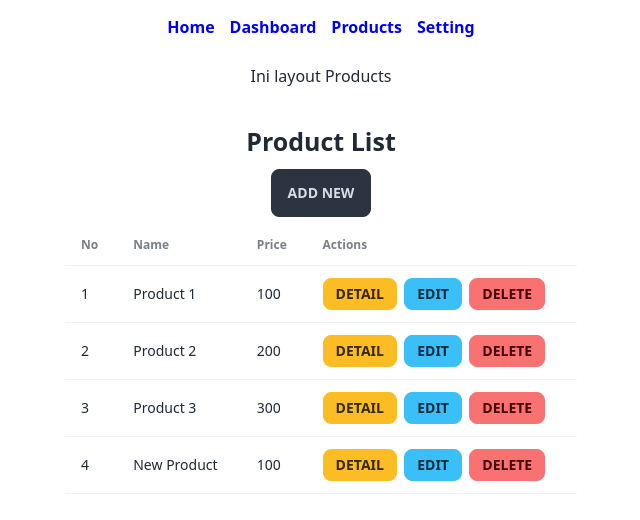
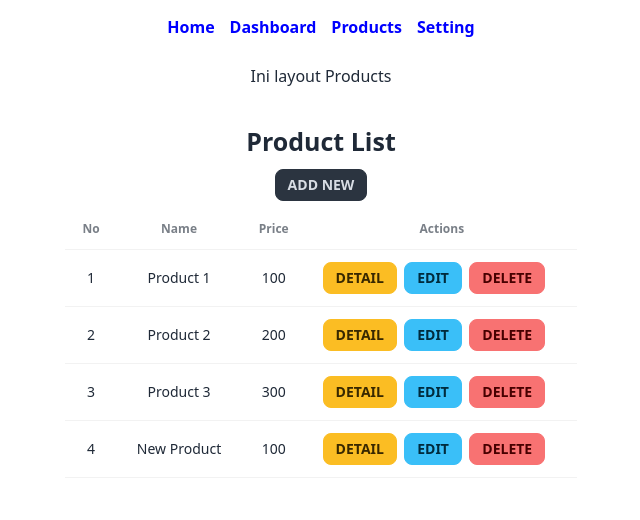
Before and after one commit to awas-galeri/next-js, a Next.js app: page /products in a window 1280 px wide. Shown: the top 520 px of the page, without its empty margins (319-959 px from the left). Built offline with nearby package versions, Linux system fonts and the light colour scheme; data requests are answered from the project's data file.

Commit message:
add fitur read product

```diff
--- a/app/products/addProduct.tsx
+++ b/app/products/addProduct.tsx
@@ -36,7 +36,7 @@ export default function AddProduct() {
 
   return (
     <div>
-      <button className="btn btn-neutral" onClick={handleChange}>
+      <button className="btn btn-neutral btn-sm" onClick={handleChange}>
         Add New
       </button>
       <input
--- a/app/products/page.tsx
+++ b/app/products/page.tsx
@@ -32,7 +32,7 @@ export default async function ProductList() {
         <AddProduct />
       </div>
       <div style={{ display: "flex", justifyContent: "center" }}>
-        <table className="table max-w-lg">
+        <table className="table max-w-lg text-center">
           <thead>
             <tr>
               <th>No</th>
```
